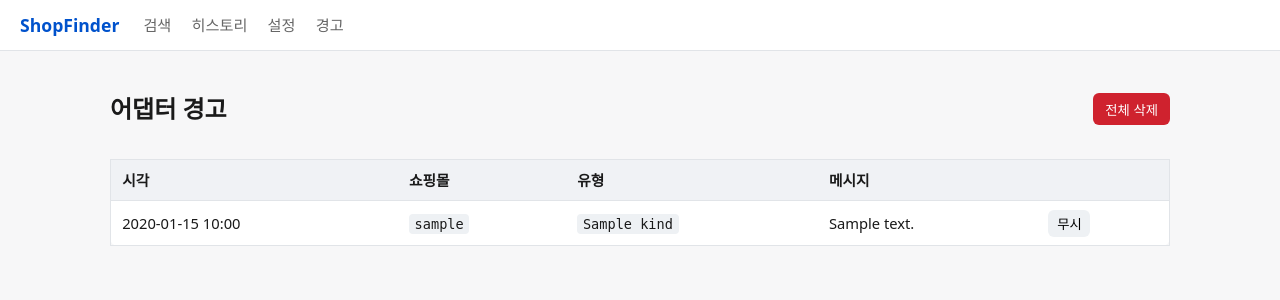
After one commit to breez7/shopfinder, a FastAPI app: template app/web/templates/admin/warnings.html in a window 1280 px wide. The commit adds this page. Shown: the top 300 px of the page. Run offline with FastAPI, Linux system fonts and the light colour scheme; the template is opened without the code that fills it: most values are stand-ins (such as "Sample title", 1, 10 or a date in 2020).

Commit message:
#21: Adapter failure & HTML-change warning logs
- app/warnings.py — record_warning(slug, kind, message, snippet)
  helper that inserts into adapter_warnings with 1-minute dedup of
  identical messages, never raises, prunes table at 1000-row soft cap
- Banner on index when any warning is unresolved < 7 days
- /admin/warnings page lists rows; per-row 'dismiss' button
  (POST /admin/warnings/{id}/dismiss) and 'clear all' button
- Naver adapter now records http_error warnings on 401/429/non-2xx
- 11 dedicated tests + dedup + admin endpoints + banner

Warning kinds defined: http_error, parse_exception,
bot_detection_suspected, zero_results_suspicious. The latter two
are wired up but only used by Phase 2 HTML adapters in #11~#14.

Closes #21

Co-Authored-By: Claude Opus 4.7 (1M context) <noreply@anthropic.com>

```diff
--- a/app/main.py
+++ b/app/main.py
@@ -18,6 +18,11 @@ from app.db.models import ClickLog, SearchHistory
 from app.db.session import engine, get_session, init_db
 from app.llm.regex_parser import parse as regex_parse
 from app.search import run_search
+from app.warnings import (
+    clear_all as warnings_clear_all,
+    dismiss as warnings_dismiss,
+    recent_unresolved,
+)
 
 BASE_DIR = Path(__file__).resolve().parent
 TEMPLATES_DIR = BASE_DIR / "web" / "templates"
@@ -57,8 +62,17 @@ def create_app() -> FastAPI:
         return {"status": "ok"}
 
     @app.get("/", response_class=HTMLResponse)
-    def index(request: Request, q: str = "") -> HTMLResponse:
-        return templates.TemplateResponse(request, "index.html", {"initial_query": q})
+    def index(
+        request: Request,
+        q: str = "",
+        session: Session = Depends(get_session),
+    ) -> HTMLResponse:
+        warnings = recent_unresolved(session)
+        return templates.TemplateResponse(
+            request,
+            "index.html",
+            {"initial_query": q, "warnings": warnings},
+        )
 
     @app.post("/parse", response_class=HTMLResponse)
     def parse_query(request: Request, q: str = Form(default="")) -> HTMLResponse:
@@ -167,6 +181,24 @@ def create_app() -> FastAPI:
             {"rows": rows},
         )
 
+    @app.get("/admin/warnings", response_class=HTMLResponse)
+    def admin_warnings(
+        request: Request,
+        session: Session = Depends(get_session),
+    ) -> HTMLResponse:
+        rows = recent_unresolved(session, days=30)
+        return templates.TemplateResponse(request, "admin/warnings.html", {"rows": rows})
+
+    @app.post("/admin/warnings/{warning_id}/dismiss")
+    def admin_dismiss(warning_id: int, session: Session = Depends(get_session)):
+        if not warnings_dismiss(session, warning_id):
+            raise HTTPException(status_code=404, detail="warning not found")
+        return JSONResponse({"ok": True})
+
+    @app.post("/admin/warnings/clear")
+    def admin_clear(session: Session = Depends(get_session)):
+        return JSONResponse({"ok": True, "deleted": warnings_clear_all(session)})
+
     return app
 
 
--- /dev/null
+++ b/app/warnings.py
@@ -0,0 +1,105 @@
+"""Adapter warning helpers (issue #21).
+
+Adapters use `record_warning` to surface degraded states (HTTP errors, parse
+exceptions, bot-detection signatures, suspicious empty results). The home page
+banner and `/admin/warnings` UI both read from `adapter_warnings`.
+"""
+from __future__ import annotations
+
+from datetime import datetime, timedelta
+
+from sqlmodel import Session, desc, select
+
+from app.db.models import AdapterWarning
+from app.db.session import engine
+
+KIND_HTTP_ERROR = "http_error"
+KIND_PARSE_EXCEPTION = "parse_exception"
+KIND_BOT_DETECTION = "bot_detection_suspected"
+KIND_ZERO_RESULTS = "zero_results_suspicious"
+
+# Soft cap so the table can't balloon
+MAX_ROWS = 1000
+
+
+def record_warning(
+    shop_slug: str,
+    kind: str,
+    message: str,
+    snippet: str = "",
+) -> None:
+    """Insert a warning row in its own short-lived session.
+
+    Best-effort: errors are swallowed so warning-logging can never break a
+    search request. Idempotent for repeated identical warnings within a
+    minute (avoids storms when a shop is fully down).
+    """
+    try:
+        with Session(engine) as session:
+            recent = session.exec(
+                select(AdapterWarning)
+                .where(
+                    AdapterWarning.shop_slug == shop_slug,
+                    AdapterWarning.kind == kind,
+                    AdapterWarning.message == message,
+                    AdapterWarning.raised_at >= datetime.utcnow() - timedelta(minutes=1),
+                )
+                .limit(1)
+            ).first()
+            if recent is not None:
+                return
+
+            session.add(
+                AdapterWarning(
+                    shop_slug=shop_slug,
+                    kind=kind,
+                    message=message[:500],
+                    snippet=(snippet or "")[:500],
+                )
+            )
+            session.commit()
+
+            # Trim the oldest rows if we're over the soft cap
+            total = session.exec(select(AdapterWarning)).all()
+            if len(total) > MAX_ROWS:
+                excess = sorted(total, key=lambda r: r.raised_at)[: len(total) - MAX_ROWS]
+                for row in excess:
+                    session.delete(row)
+                session.commit()
+    except Exception:  # noqa: BLE001
+        # Best-effort: never propagate from telemetry-style code
+        pass
+
+
+def recent_unresolved(session: Session, days: int = 7) -> list[AdapterWarning]:
+    cutoff = datetime.utcnow() - timedelta(days=days)
+    return list(
+        session.exec(
+            select(AdapterWarning)
+            .where(
+                AdapterWarning.dismissed == False,  # noqa: E712
+                AdapterWarning.raised_at >= cutoff,
+            )
+            .order_by(desc(AdapterWarning.raised_at))
+            .limit(100)
+        ).all()
+    )
+
+
+def dismiss(session: Session, warning_id: int) -> bool:
+    row = session.get(AdapterWarning, warning_id)
+    if row is None:
+        return False
+    row.dismissed = True
+    session.add(row)
+    session.commit()
+    return True
+
+
+def clear_all(session: Session) -> int:
+    rows = session.exec(select(AdapterWarning)).all()
+    count = len(rows)
+    for r in rows:
+        session.delete(r)
+    session.commit()
+    return count
--- a/app/web/static/css/app.css
+++ b/app/web/static/css/app.css
@@ -121,6 +121,28 @@ code {
     font-weight: 400;
 }
 
+/* Warning banner */
+.warning-banner {
+    background: #fff4dd;
+    color: #8a5a00;
+    border: 1px solid #f5d780;
+    padding: 0.55rem 0.85rem;
+    border-radius: 8px;
+    margin-bottom: 0.9rem;
+    font-size: 0.92rem;
+}
+.warning-banner a { color: #6b4500; font-weight: 600; }
+
+.warnings-header {
+    display: flex; justify-content: space-between; align-items: center;
+    margin-bottom: 0.75rem;
+}
+.warnings-table { width: 100%; border-collapse: collapse; background: var(--card); border: 1px solid var(--border); border-radius: 8px; font-size: 0.92rem; }
+.warnings-table th, .warnings-table td { padding: 0.55rem 0.7rem; border-bottom: 1px solid var(--border); text-align: left; }
+.warnings-table thead { background: #f0f2f5; }
+.btn-danger { background: #cf222e; color: #fff; border: none; padding: 0.4rem 0.75rem; border-radius: 6px; cursor: pointer; }
+.btn-small { background: #eef1f4; border: none; padding: 0.25rem 0.55rem; border-radius: 6px; cursor: pointer; }
+
 /* History page */
 .history-table {
     width: 100%;
--- /dev/null
+++ b/app/web/templates/admin/warnings.html
@@ -0,0 +1,45 @@
+{% extends "base.html" %}
+{% block title %}어댑터 경고 · ShopFinder{% endblock %}
+{% block content %}
+<section class="warnings">
+    <header class="warnings-header">
+        <h1>어댑터 경고</h1>
+        {% if rows %}
+        <form action="/admin/warnings/clear" method="post" hx-post="/admin/warnings/clear" hx-confirm="모든 경고를 삭제할까요?">
+            <button type="submit" class="btn-danger">전체 삭제</button>
+        </form>
+        {% endif %}
+    </header>
+    {% if not rows %}
+        <p class="hint">활성 경고가 없습니다.</p>
+    {% else %}
+        <table class="warnings-table">
+            <thead>
+                <tr>
+                    <th>시각</th>
+                    <th>쇼핑몰</th>
+                    <th>유형</th>
+                    <th>메시지</th>
+                    <th></th>
+                </tr>
+            </thead>
+            <tbody>
+                {% for w in rows %}
+                <tr>
+                    <td><time>{{ w.raised_at.strftime("%Y-%m-%d %H:%M") }}</time></td>
+                    <td><code>{{ w.shop_slug }}</code></td>
+                    <td><code>{{ w.kind }}</code></td>
+                    <td>{{ w.message }}</td>
+                    <td>
+                        <button class="btn-small"
+                                hx-post="/admin/warnings/{{ w.id }}/dismiss"
+                                hx-target="closest tr"
+                                hx-swap="outerHTML">무시</button>
+                    </td>
+                </tr>
+                {% endfor %}
+            </tbody>
+        </table>
+    {% endif %}
+</section>
+{% endblock %}
--- a/app/web/templates/base.html
+++ b/app/web/templates/base.html
@@ -15,6 +15,7 @@
         <a href="/">검색</a>
         <a href="/history">히스토리</a>
         <a href="/settings">설정</a>
+        <a href="/admin/warnings">경고</a>
     </nav>
 </header>
 <main>
--- a/app/web/templates/index.html
+++ b/app/web/templates/index.html
@@ -1,5 +1,11 @@
 {% extends "base.html" %}
 {% block content %}
+{% if warnings %}
+<div class="warning-banner">
+    어댑터 경고 {{ warnings|length }}건이 있습니다.
+    <a href="/admin/warnings">자세히 보기 →</a>
+</div>
+{% endif %}
 <section class="search">
     <form id="search-form">
         <label for="q" class="visually-hidden">검색어</label>
```
Also changed, not shown: app/adapters/naver.py (+6 -4 lines), tests/test_warnings.py (added, +184 -0 lines).
